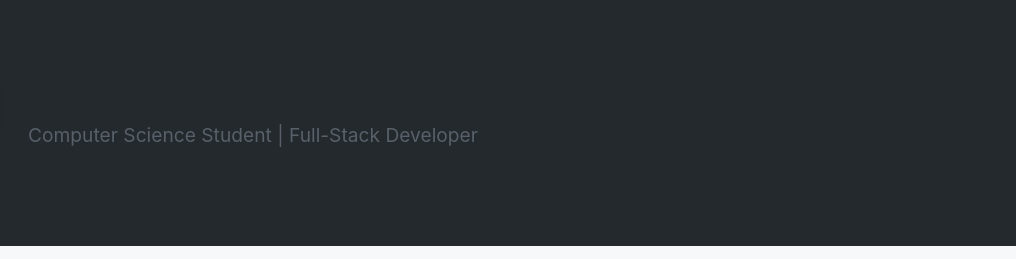
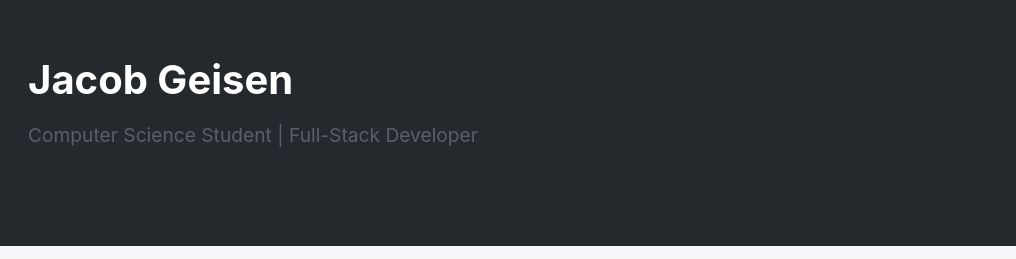
Before and after one commit to jacobgeisen/jacobgeisen.github.io, a plain HTML site: page index.html in a window 1280 px wide. Shown: the top 259 px of the page, 264-1280 px from the left. Drawn offline with Linux system fonts and the light colour scheme.

Commit message:
slight reformatting

```diff
--- a/index.html
+++ b/index.html
@@ -292,7 +292,7 @@
         <div class="container profile">
             <img src="images/headshot-better.jpg" alt="Profile Picture" class="profile-pic">
             <div class="profile-info">
-                <h1>Jacob Geisen</h1>
+                <h1 style="color:white;">Jacob Geisen</h1>
                 <p>Computer Science Student | Full-Stack Developer</p>
             </div>
         </div>
```
